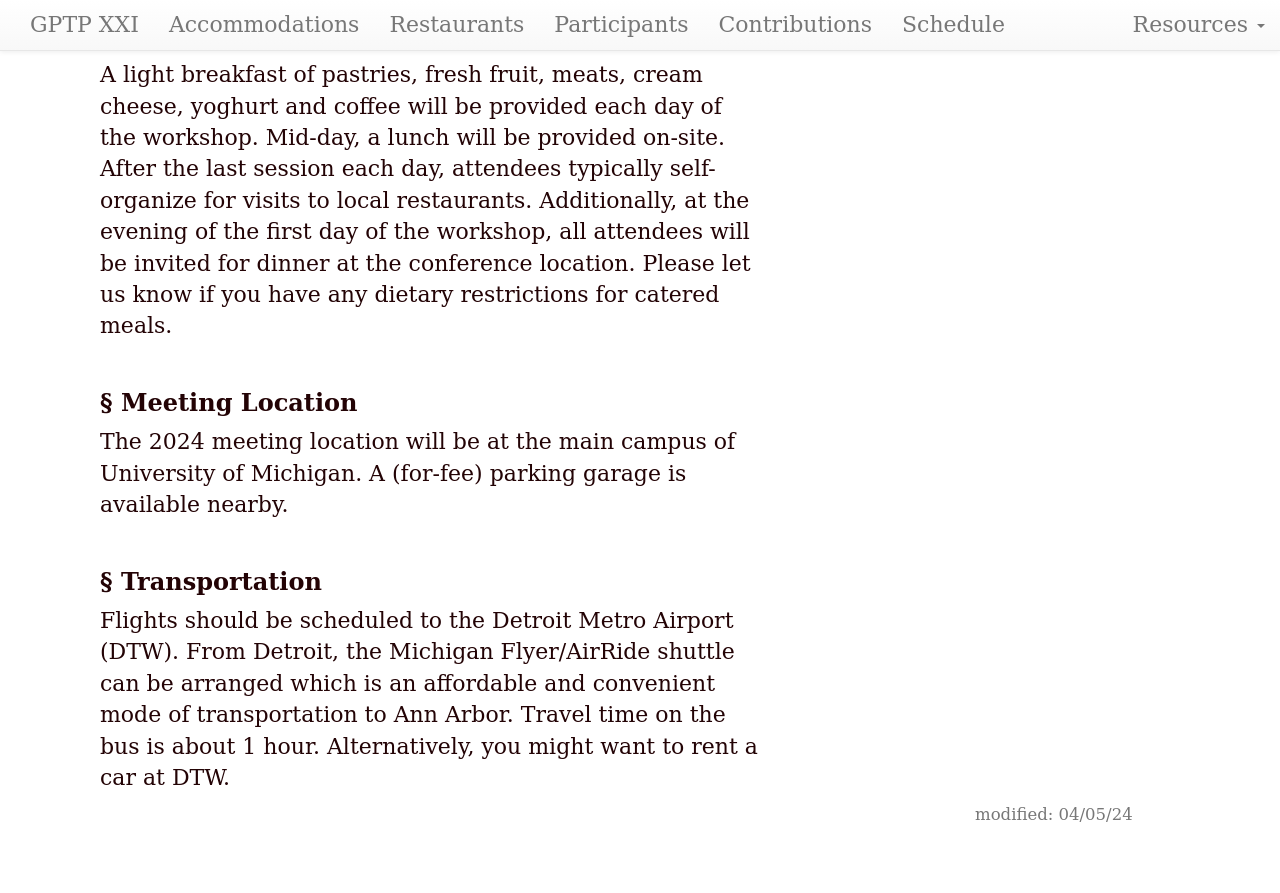
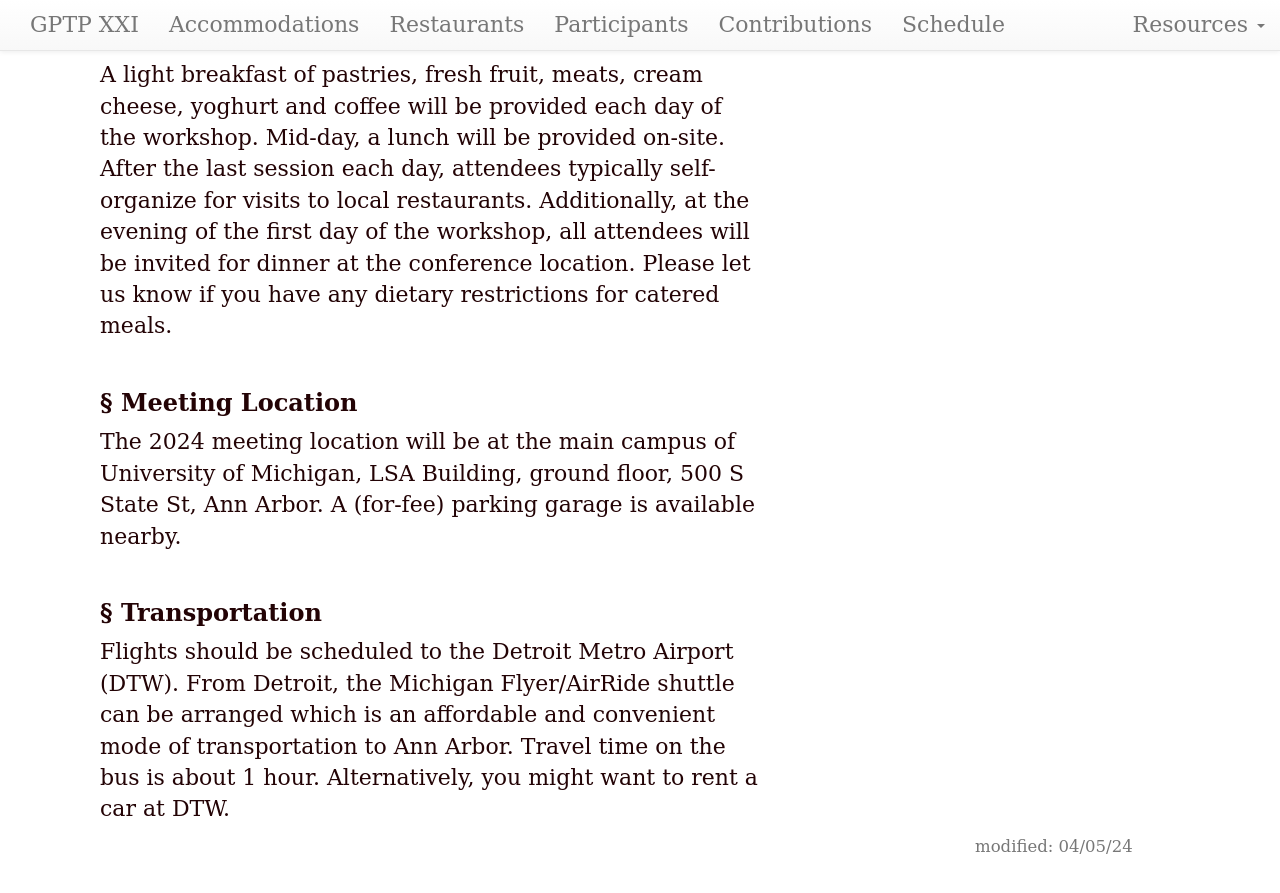
Before and after one commit to GPTP-workshop/gptp-workshop.github.io, a Jekyll site: the page built from index.md, in a window 1280 px wide and 900 px high, scrolled down 1339 px. Shown: the top 893 px of the window. Built offline with Jekyll 4.4.1, drawn with Linux system fonts in a browser that asks for light colours; before the commit the page ends 2207 px from its top, so only the background shows below that.

Commit message:
Update index.md

```diff
--- a/index.md
+++ b/index.md
@@ -45,7 +45,7 @@ Please let us know if you have any dietary restrictions for catered meals.
 
 ### Meeting Location
 
-The 2024 meeting location will be at the main campus of University of Michigan.
+The 2024 meeting location will be at the main campus of University of Michigan, LSA Building, ground floor, 500 S State St, Ann Arbor.
 A (for-fee) parking garage is available nearby.
 
 <!--
```
